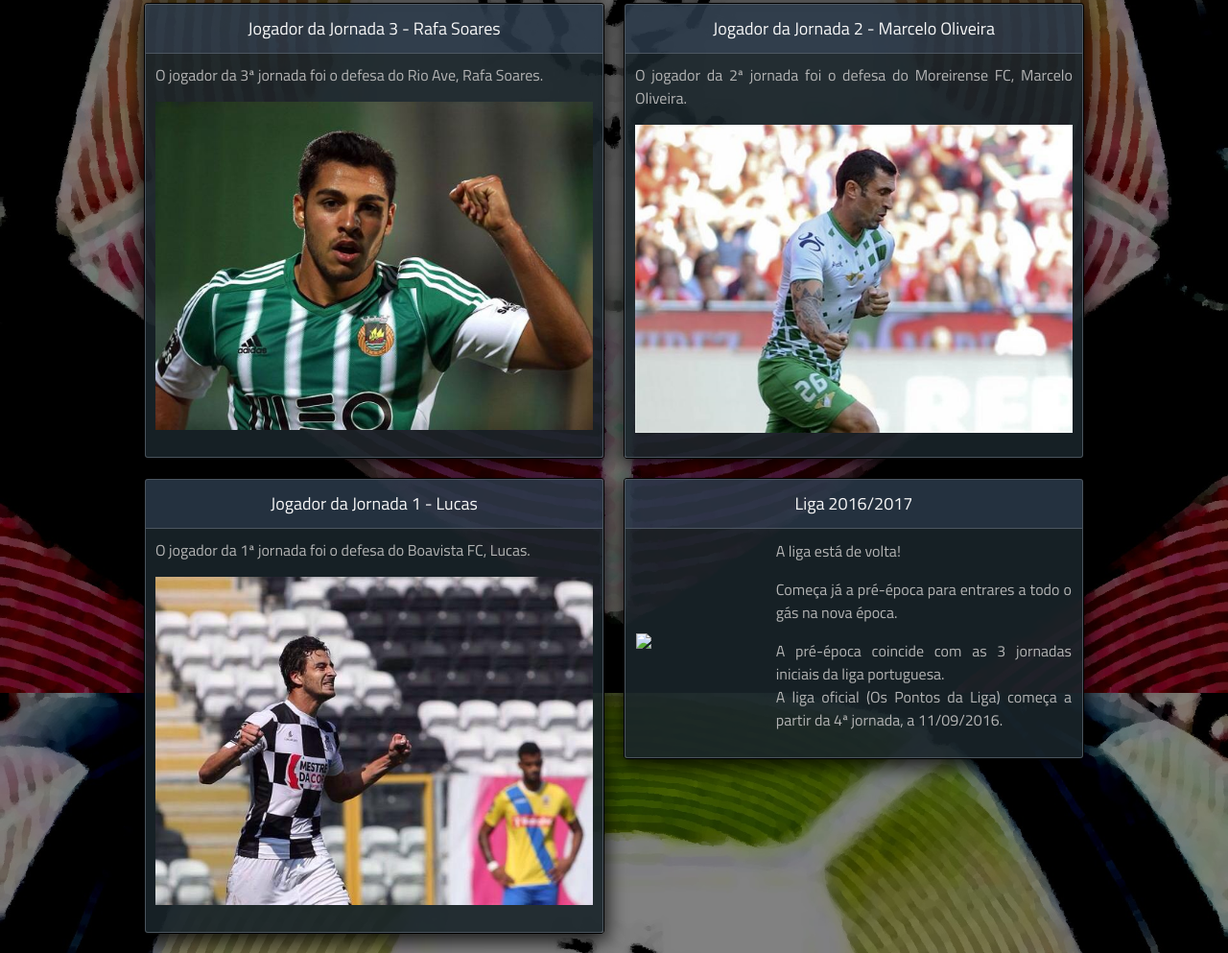
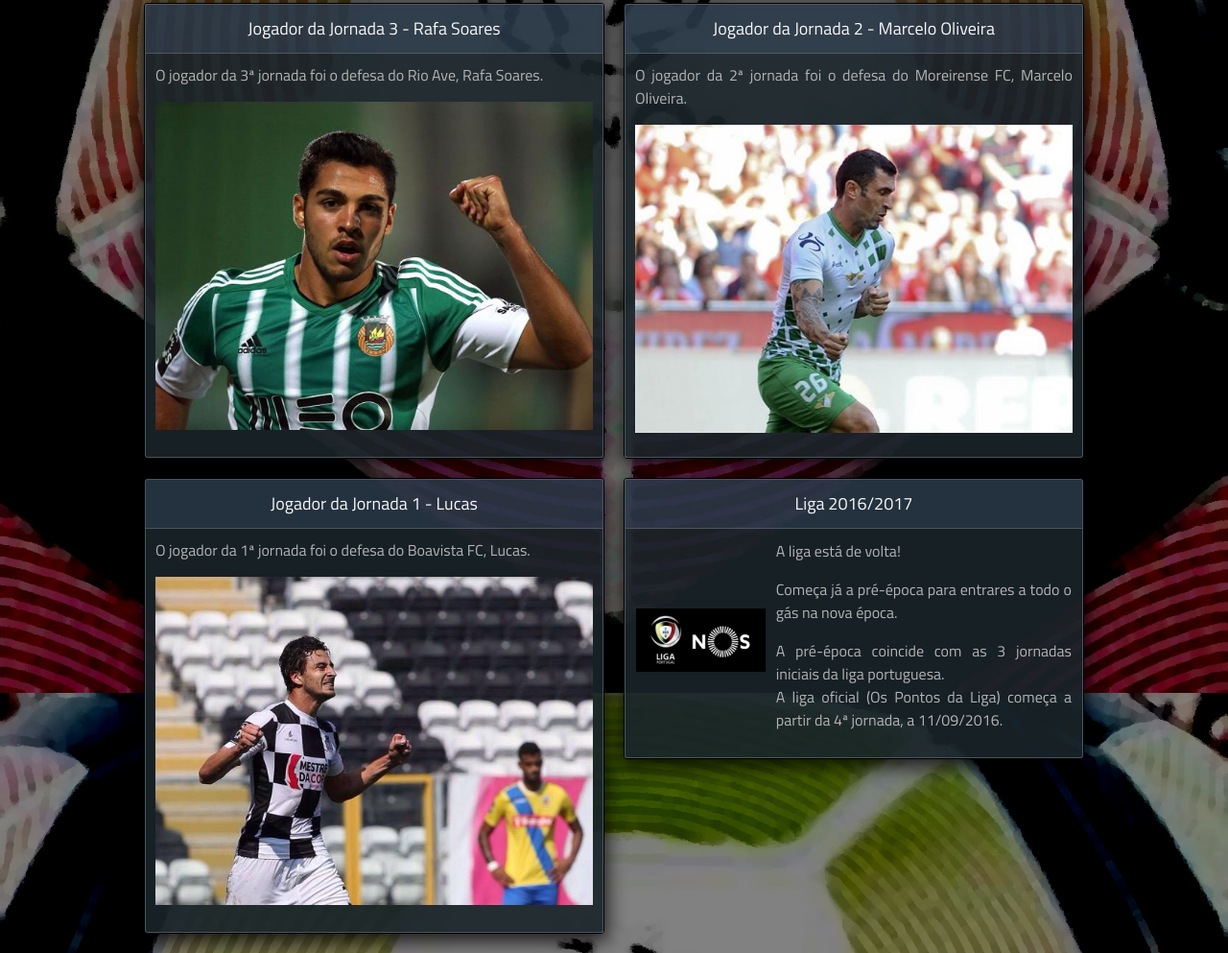
Before and after one commit to ospontosdaliga/ospontosdaliga.github.io, a plain HTML site: page 20162017/noticias.html in a window 1280 px wide. Shown: the part 7062-8055 px from the top of the page at 96% size. Drawn offline with Linux system fonts and the light colour scheme.

Commit message:
Updated image url.

```diff
--- a/20162017/noticias.html
+++ b/20162017/noticias.html
@@ -493,7 +493,7 @@
                             <tbody>
                             <tr>
                                 <td style="width:30%;">
-                                    <img src="./../img/20162017/melhordajornada/liga201612017.jpg" />
+                                    <img src="../img/20162017/liga.jpg" />
                                 </td>
                                 <td style="vertical-align: top; padding-left: 10px;">
                                     <span>A liga está de volta!</span>
```
